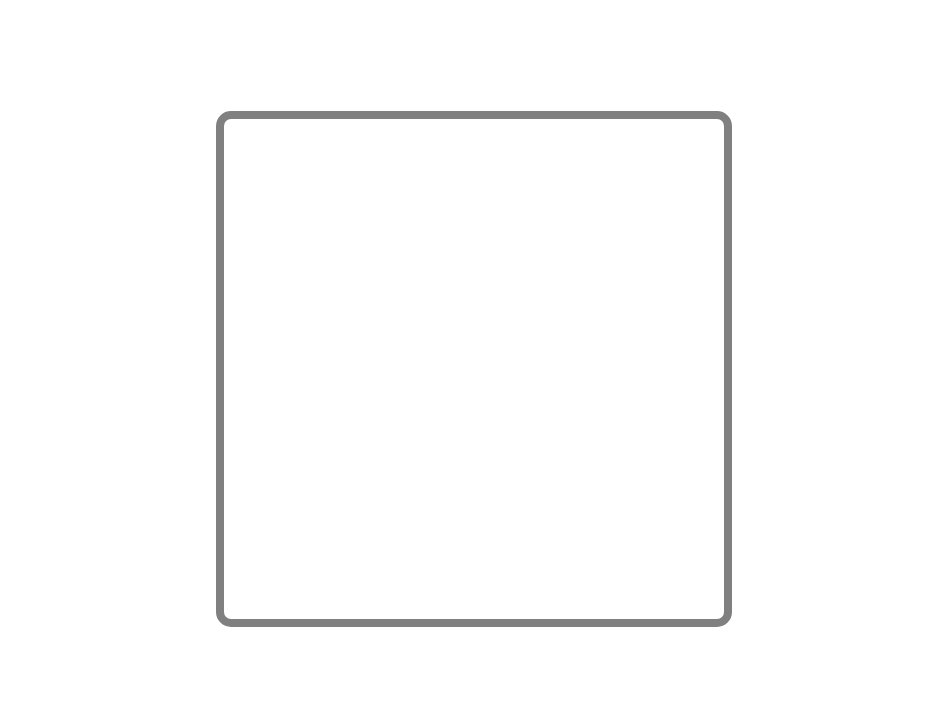
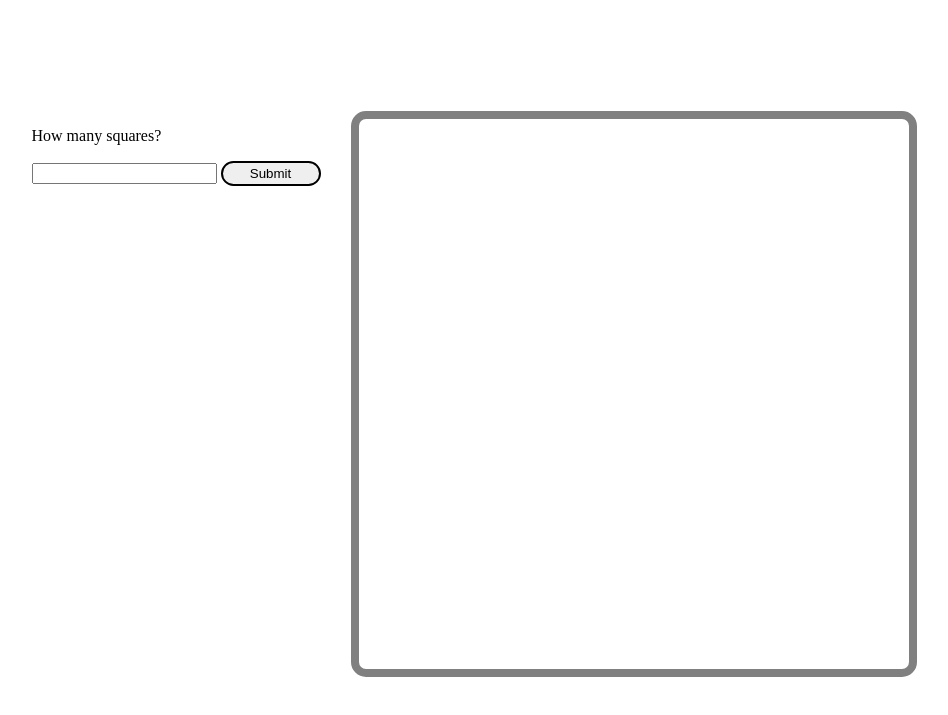
Before and after one commit to alchemists-tech/etch-a-sketch, a plain HTML site: page index.html in a window 1280 px wide. Shown: the part 67-782 px from the top of the page, without its empty margins (166-1114 px from the left). Drawn offline with Linux system fonts and the light colour scheme.

Commit message:
added text input field and button

```diff
--- a/index.html
+++ b/index.html
@@ -13,6 +13,11 @@
         <h1 style="color:blue;font-weight:800">Have Fun With Etch-A-Sketch!</h1>
     </header>
     <main>
+        <div class="left">
+            <p>How many squares?</p>
+            <input type="text"></input>
+            <button>Submit</button>
+        </div>
         <div class="box">
 
         </div>
--- a/script.js
+++ b/script.js
@@ -6,7 +6,7 @@ const totalWidth = outerBox.scrollHeight;
 for (let i = 1; i <= howMany * howMany; i++) {
 
     let innerBox = document.createElement("DIV");
-    innerBox.classList = (`innerBox${i} innerbox`);
+    innerBox.classList = (`innerBox${i} innerBox`);
     innerBox.style.width=`${totalWidth/howMany}px`;
     innerBox.style.height=`${totalWidth/howMany}px`;
     outerBox.appendChild(innerBox);
--- a/styles.css
+++ b/styles.css
@@ -15,16 +15,20 @@ main {
     display: flex;
     flex-wrap: wrap;
     flex: 1 0 1;
-    width: 500px;
-    height: 500px;
+    width: 550px;
+    height: 550px;
     border: 8px solid gray;
+    border-radius: 15px;
+    margin-left: 30px;
+}
+
+button {
+    height: 25px;
+    width: 100px;
+    border: 2px solid black;
     border-radius: 15px;
 }
 
 .innerBox:hover {
     background-color: green;
 }
-
-.innerBox {
-    border: 2px solid red;
-}
```
